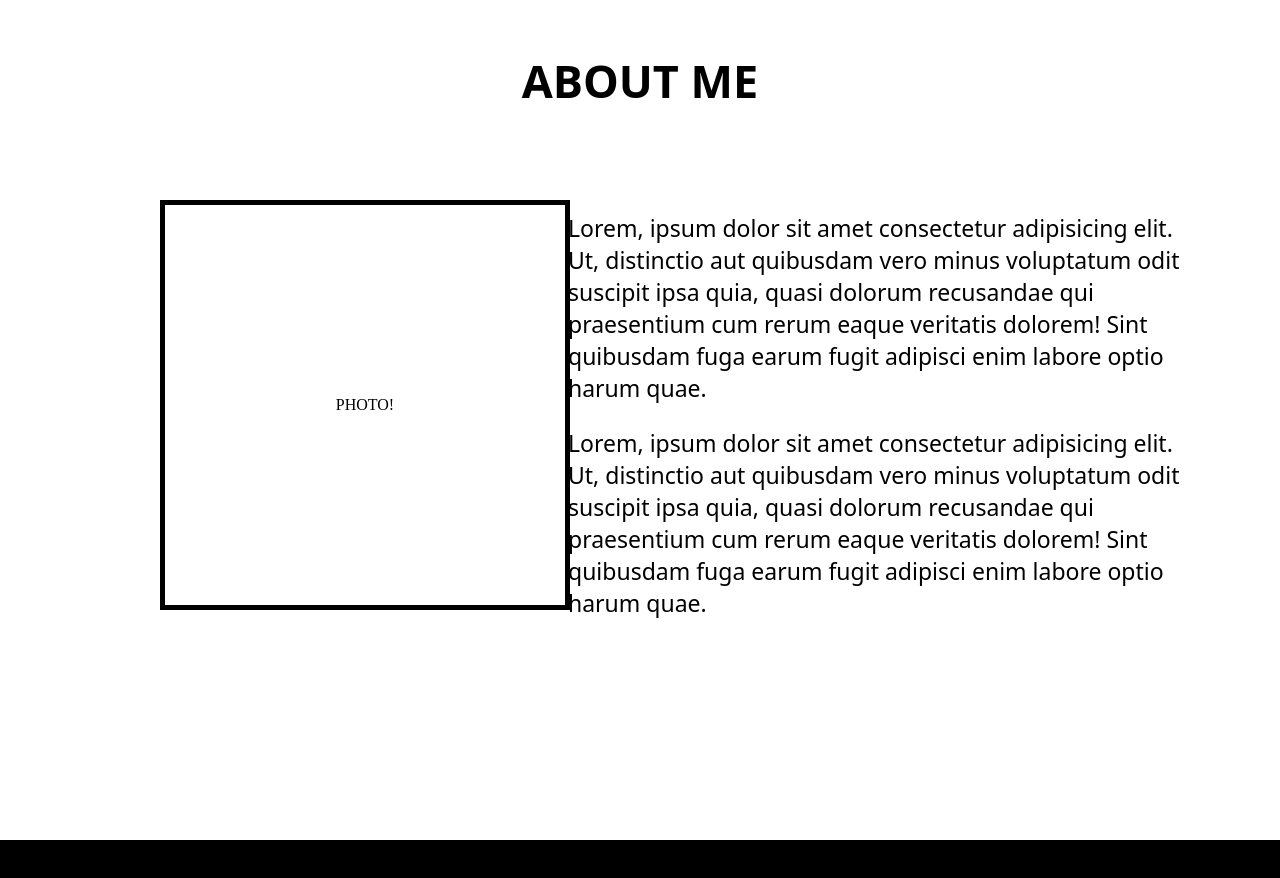
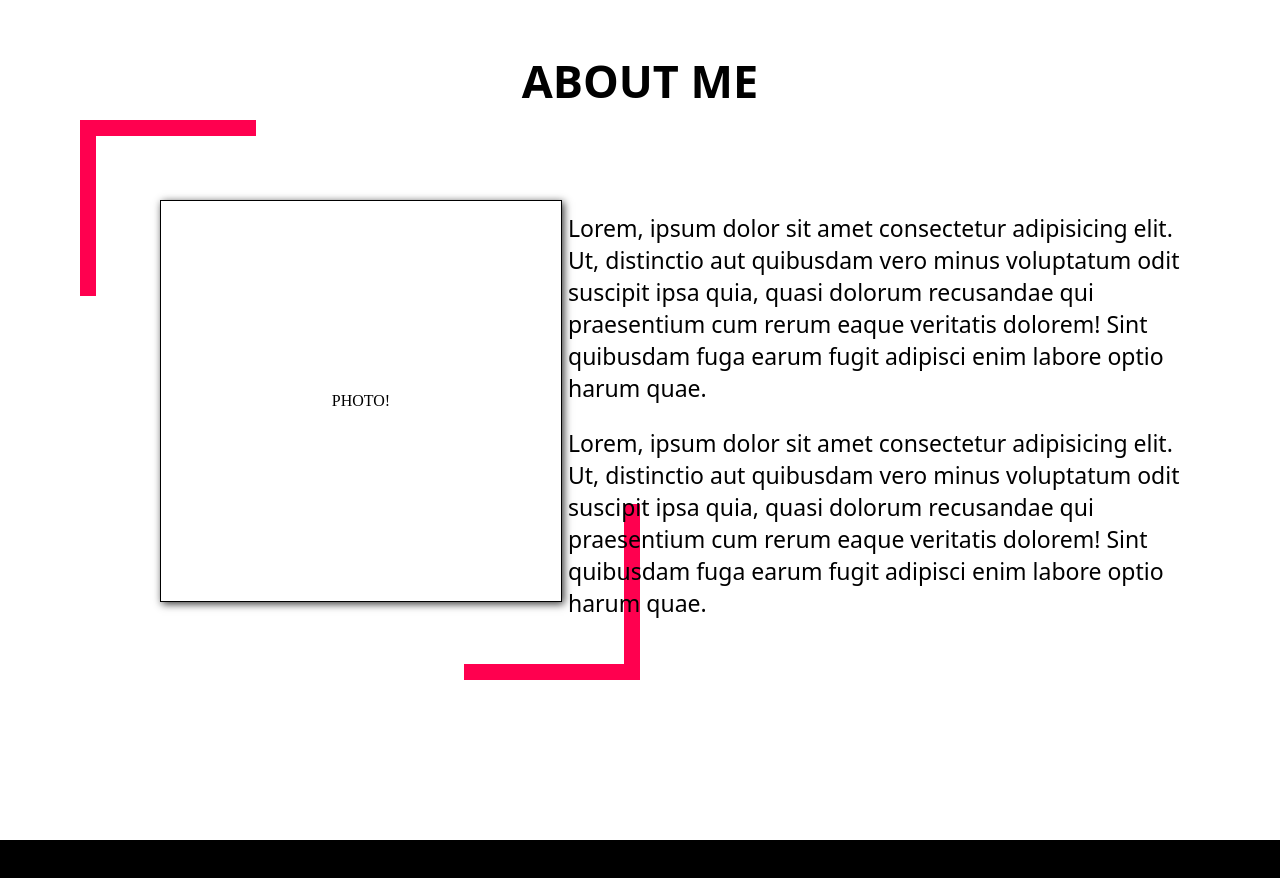
Before and after one commit to chenster953/Personal-Website, a plain HTML site: page index.html in a window 1280 px wide. Shown: the part 840-1718 px from the top of the page. Drawn offline with Linux system fonts and the light colour scheme.

Commit message:
UPDATE DECORATION

```diff
--- a/index.html
+++ b/index.html
@@ -31,6 +31,8 @@
   <section id="about">
     <h1>ABOUT ME</h1>
     <div class="main">
+      <div class="div1"></div>
+      <div class="div2"></div>
       <div class="aboutpicture">PHOTO!</div>
       <div class="description">
         <p>Lorem, ipsum dolor sit amet consectetur adipisicing elit. Ut, distinctio aut quibusdam vero minus voluptatum odit suscipit ipsa quia, quasi dolorum recusandae qui praesentium cum rerum eaque veritatis dolorem! Sint quibusdam fuga earum fugit adipisci enim labore optio harum quae.</p>
--- a/style.css
+++ b/style.css
@@ -106,8 +106,30 @@ nav ul li:hover {
   font-family: system-ui, -apple-system, BlinkMacSystemFont, 'Segoe UI', Roboto, Oxygen, Ubuntu, Cantarell, 'Open Sans', 'Helvetica Neue', sans-serif;
 }
 
+.div1 {
+  background-color: transparent;
+  position: absolute;
+  left: 5rem;
+  top: 10rem;
+  width: 10rem;
+  height: 10rem;
+  border-top: 1rem solid #ff004f;
+  border-left: 1rem solid #ff004f;
+}
+
+.div2 {
+  background-color: transparent;
+  position: absolute;
+  left: 29rem;
+  bottom: 10rem;
+  width: 10rem;
+  height: 10rem;
+  border-bottom: 1rem solid #ff004f;
+  border-right: 1rem solid #ff004f;
+}
+
 .aboutpicture {
-  border: black solid 5px;
+  border: black solid 1px;
   width: 400px;
   height: 400px;
   position: absolute;
@@ -116,6 +138,7 @@ nav ul li:hover {
   display: flex;
   justify-content: center;
   align-items: center;
+  box-shadow: 2px 2px 8px rgba(0,0,0,.8);
 }
 
 .description {
```
